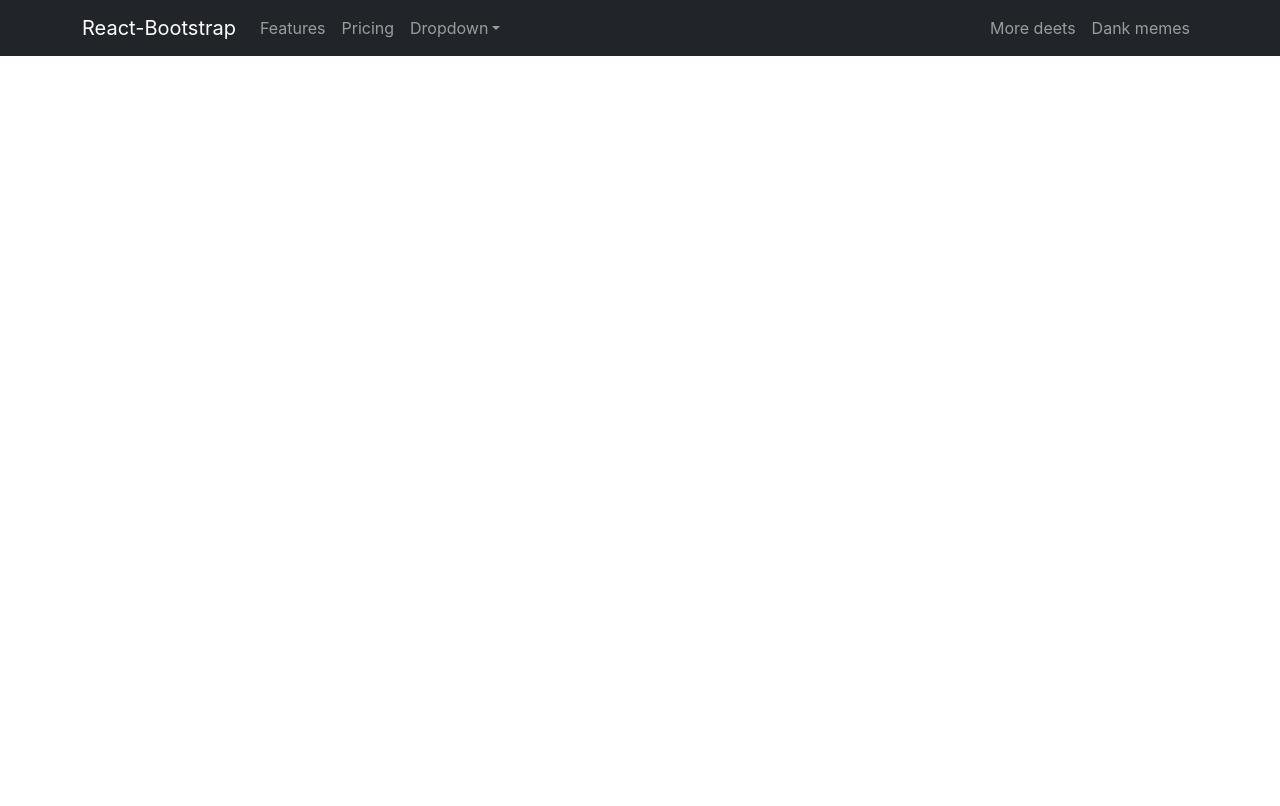
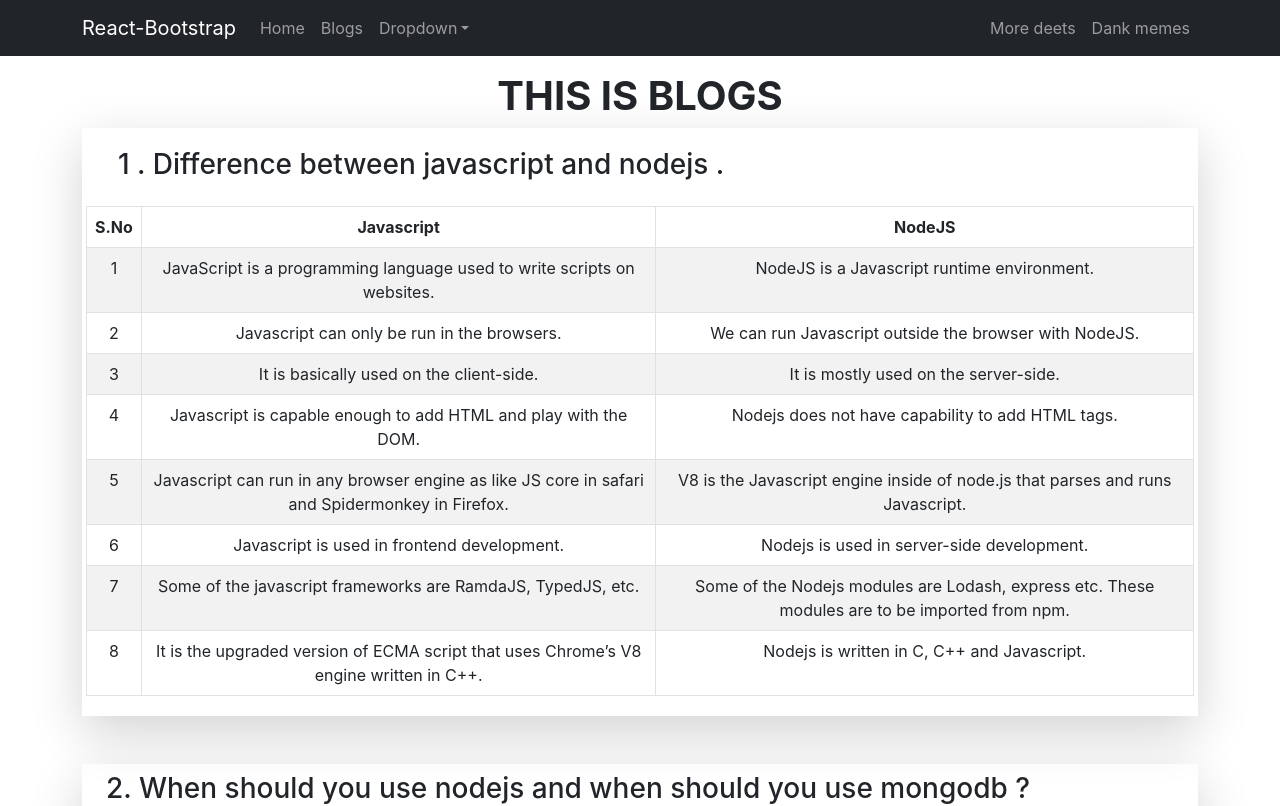
Before and after one commit to dipankar11137/warehouse-management-client-side, a React (Create React App) app: page /blogs in a window 1280 px wide. Shown: the top 806 px of the page. Built offline with nearby package versions, Linux system fonts and the light colour scheme.

Commit message:
set route and complate blocks

```diff
--- a/package.json
+++ b/package.json
@@ -10,6 +10,7 @@
     "react": "^18.1.0",
     "react-bootstrap": "^2.3.1",
     "react-dom": "^18.1.0",
+    "react-router-dom": "^6.3.0",
     "react-scripts": "5.0.1",
     "web-vitals": "^2.1.4"
   },
--- a/src/App.css
+++ b/src/App.css
@@ -1,7 +1,3 @@
-.App {
-  text-align: center;
-}
-
 .App-logo {
   height: 40vmin;
   pointer-events: none;
@@ -32,6 +28,7 @@
   from {
     transform: rotate(0deg);
   }
+
   to {
     transform: rotate(360deg);
   }
--- a/src/App.js
+++ b/src/App.js
@@ -1,11 +1,19 @@
 
+import { Route, Routes } from 'react-router-dom';
 import './App.css';
+import Blogs from './Components/Pages/Home/Blogs/Blogs';
+import Home from './Components/Pages/Home/Home/Home';
+
 import Header from './Components/Pages/Shared/Header/Header';
 
 function App() {
   return (
-    <div className="App">
+    <div>
       <Header></Header>
+      <Routes>
+        <Route path='/' element={<Home></Home>}></Route>
+        <Route path='/blogs' element={<Blogs></Blogs>}></Route>
+      </Routes>
     </div>
   );
 }
--- /dev/null
+++ b/src/Components/Pages/Home/Blogs/Blogs.js
@@ -0,0 +1,134 @@
+import React from 'react';
+import { Table } from 'react-bootstrap';
+
+const Blogs = () => {
+    return (
+        <div className='container mt-3'>
+            <h1 className='text-center fw-bold'>THIS IS BLOGS</h1>
+            <div className='shadow-lg p-1 text-center'>
+                <h3 className='text-start ms-3 p-3'>1 . Difference between javascript and nodejs .</h3>
+                <Table striped bordered hover>
+                    <thead>
+                        <tr>
+                            <th>S.No</th>
+                            <th>Javascript</th>
+                            <th>NodeJS</th>
+                        </tr>
+                    </thead>
+                    <tbody>
+                        <tr>
+                            <td>1</td>
+                            <td>JavaScript is a programming language used to write scripts on websites.</td>
+                            <td>NodeJS is a Javascript runtime environment.</td>
+                        </tr>
+                        <tr>
+                            <td>2</td>
+                            <td>Javascript can only be run in the browsers.</td>
+                            <td>We can run Javascript outside the browser with NodeJS.</td>
+                        </tr>
+                        <tr>
+                            <td>3</td>
+                            <td>It is basically used on the client-side.</td>
+                            <td>It is mostly used on the server-side.</td>
+                        </tr>
+                        <tr>
+                            <td>4</td>
+                            <td>Javascript is capable enough to add HTML and play with the DOM. </td>
+                            <td>Nodejs does not have capability to add HTML tags.</td>
+                        </tr>
+                        <tr>
+                            <td>5</td>
+                            <td>Javascript can run in any browser engine as like JS core in safari and Spidermonkey in Firefox.</td>
+                            <td>V8 is the Javascript engine inside of node.js that parses and runs Javascript.</td>
+                        </tr>
+                        <tr>
+                            <td>6</td>
+                            <td>Javascript is used in frontend development.</td>
+                            <td>Nodejs is used in server-side development.</td>
+                        </tr>
+                        <tr>
+                            <td>7</td>
+                            <td>Some of the javascript frameworks are RamdaJS, TypedJS, etc. </td>
+                            <td>Some of the Nodejs modules are Lodash, express etc. These modules are to be imported from npm. </td>
+                        </tr>
+                        <tr>
+                            <td>8</td>
+                            <td>It is the upgraded version of ECMA script that uses Chrome’s V8 engine written in C++. </td>
+                            <td>Nodejs is written in C, C++ and Javascript.</td>
+                        </tr>
+                    </tbody>
+                </Table>
+            </div>
+            <div className='shadow-lg mt-5 p-2'>
+                <h3 className='ms-3'>2. When should you use nodejs and when should you use mongodb ?</h3>
+                <p><span className='fw-bold fs-5'>Answer : </span>Node. js is primarily used for non-blocking, event-driven servers, due to its single-thread nature. It is used for traditional web sites and back-end API services, but was designed with real-time, push-based architecture in mind.6t</p>
+                <h5 className='fw-bold'>mongodb : </h5>
+                <p>If SQL is your data document-centric and does not fit well with the relational database schema, then when you have to compromise on a large scale, when you are prototyping quickly, and for some other uses, NoSQL databases like MongodB are a good choice</p>
+            </div>
+            <div className='shadow-lg mt-5 p-2'>
+                <h3 className='ms-3'>3.  Differences between sql and nosql databases.</h3>
+                <p><span className='fw-bold fs-5'>Answer : </span></p>
+                <Table striped bordered hover variant="dark" className='text-center fs-5'>
+                    <thead>
+                        <tr>
+                            <th>SQL</th>
+                            <th>NoSQL</th>
+                        </tr>
+                    </thead>
+                    <tbody>
+                        <tr>
+                            <td>RELATIONAL DATABASE MANAGEMENT SYSTEM (RDBMS)	</td>
+                            <td>Non-relational or distributed database system.</td>
+                        </tr>
+                        <tr>
+                            <td>These databases have fixed or static or predefined schema</td>
+                            <td>They have dynamic schema</td>
+                        </tr>
+                        <tr>
+                            <td>These databases are not suited for hierarchical data storage.</td>
+                            <td>These databases are best suited for hierarchical data storage.</td>
+                        </tr>
+                        <tr>
+                            <td>These databases are best suited for complex queries</td>
+                            <td>These databases are not so good for complex queries</td>
+                        </tr>
+                        <tr>
+                            <td>Vertically Scalable</td>
+                            <td>Horizontally scalable</td>
+                        </tr>
+                        <tr>
+                            <td>Follows ACID property</td>
+                            <td>Follows CAP(consistency, availability, partition tolerance)</td>
+                        </tr>
+
+                    </tbody>
+                </Table>
+            </div>
+            <div className='shadow-lg mt-5 p-2'>
+                <h3 className='ms-3'>4. What is the purpose of jwt and how does it work</h3>
+                <p><span className='fw-bold fs-5'>Answer : </span>JWT, or JSON Web Token, is an open value that is used to share security information between two parties - a client and a server. Each JWT contains an encoded JSON object, which contains a set of claims. JWT is signed using a cryptographic algorithm so that claims cannot be changed after the token has been issued.</p>
+                <h5>Its Works : </h5>
+                <p>JWTs differ from other web tokens in that they contain a set of claims. The claim is used to transmit information between the two parties. What these claims are depends on the use at hand. For example, a claimant may claim who issued the token, how long it was valid, or what permission was granted to the client.
+
+                    A JWT is a string consisting of three parts, separated by dots (.) And sorted using base 64. In the most common serialization format, compact serialization, JWT looks something like this: xxxxx.yyyyy.zzzzz.
+
+                    Once decoded, you get two JSON strings:
+
+                    Header and payload.
+                    Signature.
+                    The JOSE (JSON Object Signing and Encryption) header contains token types - in this case JWT - and the signing algorithm.
+
+                    Payload claims are 6 It appears as a JSON string, usually with no more than a dozen fields to keep the JWT compact. This information is usually used by the server to verify that the user has permission to perform the requested actions.
+
+                    There are no mandatory claims for JWT, but overlaying standards can make claims mandatory. For example, when using JWT as a carrier access token under OAuth2.0, iss, sub, aud and exp must be present. Some are more common than others.
+
+                    The signature confirms that the token has not been changed. The parties that create the JWT sign the title and payload in a confidential manner that is known to both the issuer and the recipient, or only with a private key known to the sender. When the token is used, the recipient verifies that the title and payload match the signature. </p>
+            </div>
+            <div className='p-5'>
+
+            </div>
+        </div>
+    );
+};
+
+export default Blogs;
--- /dev/null
+++ b/src/Components/Pages/Home/Home/Home.js
@@ -0,0 +1,11 @@
+import React from 'react';
+
+const Home = () => {
+    return (
+        <div>
+            <h1>This is home</h1>
+        </div>
+    );
+};
+
+export default Home;
--- a/src/Components/Pages/Shared/Header/Header.js
+++ b/src/Components/Pages/Shared/Header/Header.js
@@ -1,17 +1,18 @@
 import React from 'react';
 import { Container, Nav, Navbar, NavDropdown } from 'react-bootstrap';
+import { Link } from 'react-router-dom';
 
 const Header = () => {
     return (
         <div>
             <Navbar collapseOnSelect expand="lg" bg="dark" variant="dark">
                 <Container>
-                    <Navbar.Brand href="#home">React-Bootstrap</Navbar.Brand>
+                    <Navbar.Brand as={Link} to='/'>React-Bootstrap</Navbar.Brand>
                     <Navbar.Toggle aria-controls="responsive-navbar-nav" />
                     <Navbar.Collapse id="responsive-navbar-nav">
                         <Nav className="me-auto">
-                            <Nav.Link href="#features">Features</Nav.Link>
-                            <Nav.Link href="#pricing">Pricing</Nav.Link>
+                            <Nav.Link as={Link} to='/'>Home</Nav.Link>
+                            <Nav.Link as={Link} to='/blogs'>Blogs</Nav.Link>
                             <NavDropdown title="Dropdown" id="collasible-nav-dropdown">
                                 <NavDropdown.Item href="#action/3.1">Action</NavDropdown.Item>
                                 <NavDropdown.Item href="#action/3.2">Another action</NavDropdown.Item>
--- a/src/index.js
+++ b/src/index.js
@@ -3,12 +3,15 @@ import ReactDOM from 'react-dom/client';
 import './index.css';
 import App from './App';
 import reportWebVitals from './reportWebVitals';
+import { BrowserRouter } from 'react-router-dom';
 
 const root = ReactDOM.createRoot(document.getElementById('root'));
 root.render(
-  <React.StrictMode>
-    <App />
-  </React.StrictMode>
+  <BrowserRouter>
+    <React.StrictMode>
+      <App />
+    </React.StrictMode>
+  </BrowserRouter>
 );
 
 // If you want to start measuring performance in your app, pass a function
```
Also changed, not shown: src/Components/Pages/Home/Home/Home.css (added), 1 other file (tests, documents, lock files or other folders).
